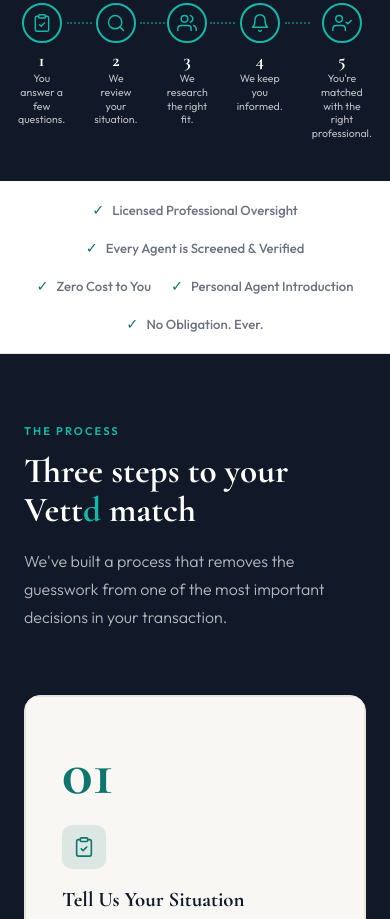
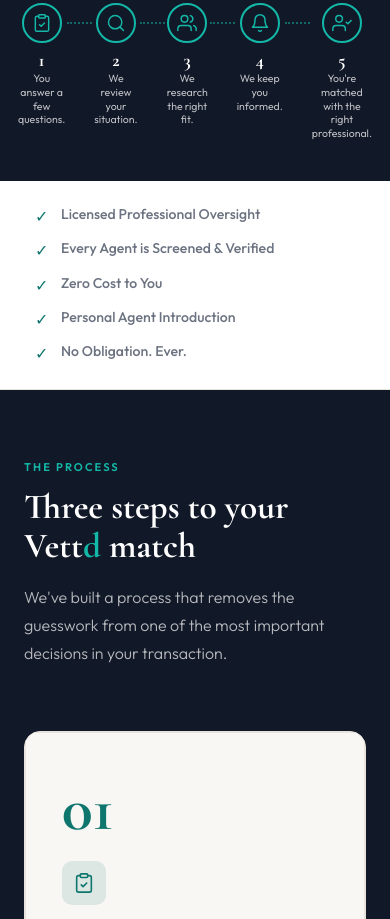
Before and after one commit to Chadandjess15/vettd-website, a plain HTML site: page index.html in a window 390 px wide. Shown: the part 740-1659 px from the top of the page. Drawn offline with nearby package versions, Linux system fonts and the light colour scheme; some packages are replaced by stand-ins of ours.

Commit message:
Add files via upload

```diff
--- a/index.html
+++ b/index.html
@@ -623,8 +623,26 @@
     .hero-inner, .steps, .testimonials, .why-grid { grid-template-columns: 1fr; }
     .form-row { grid-template-columns: 1fr; }
     .section { padding: 70px 24px; }
-    .trust-bar { padding: 20px 24px; }
-    .trust-inner { gap: 20px; }
+    .trust-bar { padding: 24px 24px; }
+    .trust-inner {
+      flex-direction: column;
+      align-items: flex-start;      /* left-align so checkmarks line up */
+      gap: 12px;
+      max-width: 320px;             /* keeps the stack centered as a block */
+      margin: 0 auto;
+    }
+    .trust-item {
+      width: 100%;
+      align-items: flex-start;      /* aligns checkmark with first line of text */
+      gap: 12px;
+      font-size: 0.88rem;
+    }
+    .trust-icon {
+      flex-shrink: 0;               /* prevents checkmark from squishing */
+      font-size: 1rem;
+      line-height: 1.4;
+      min-width: 14px;              /* uniform icon column — every ✓ starts at same X */
+    }
     .badge-section, .cta-section { padding: 70px 24px; }
     footer { padding: 40px 24px 28px; }
     .footer-top { grid-template-columns: 1fr; gap: 32px; }
@@ -1876,9 +1894,8 @@ function fwGoTo(screen) {
   FW.history.push(screen);
   fwUpdateProgress();
   fwUpdateSectionBanner(screen);
-  // Scroll form into view on mobile
-  const card = document.querySelector('.fw-card');
-  if (card && window.innerWidth < 900) card.scrollIntoView({ behavior: 'smooth', block: 'start' });
+  // Card stays anchored — no auto-scroll — so "Takes less than 2 minutes"
+  // and the callout remain visible above the card between screens.
 }
 
 // Section banner — only shows during Both flow; swaps between SELLING and BUYING labels
```
